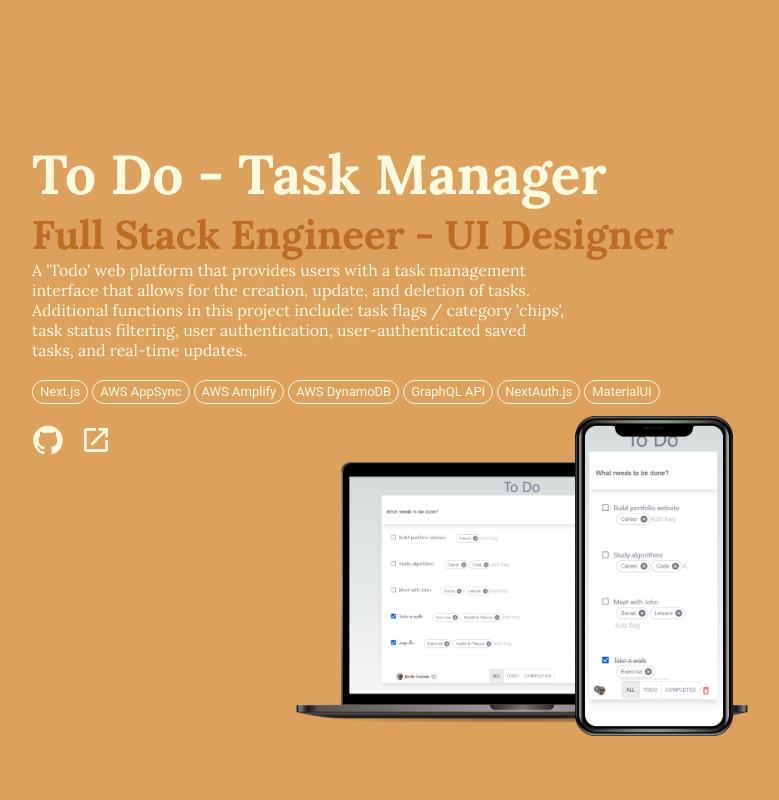
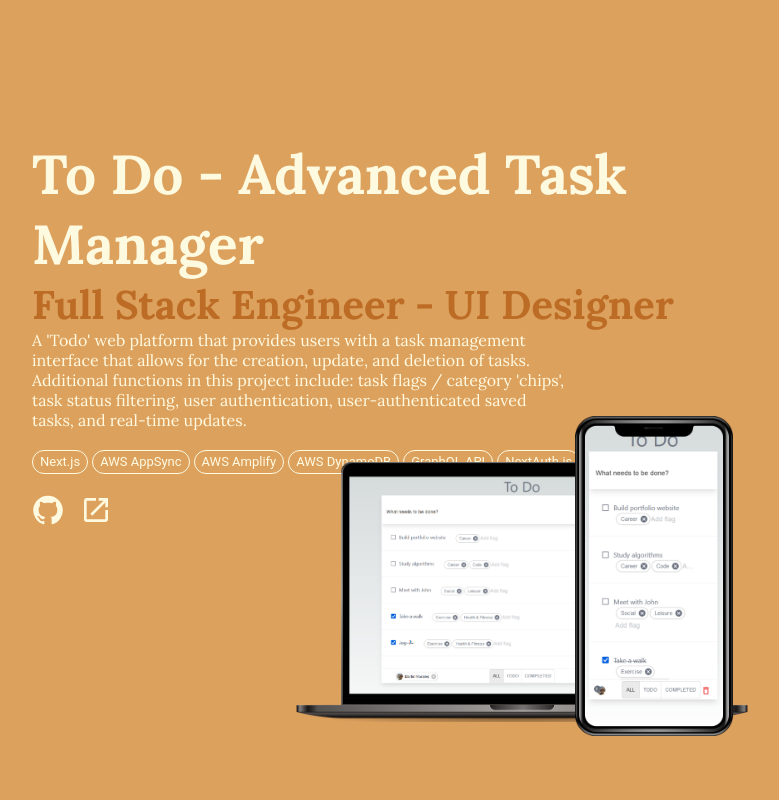
Before and after one commit to morales-martin/personal-website, a Next.js app: page /components/Projects in a window 1280 px wide. Shown: the top 800 px of the page, without its empty margins (272-1051 px from the left). Built offline with nearby package versions, Linux system fonts and the light colour scheme.

Commit message:
updated project content

```diff
--- a/src/pages/components/Projects.jsx
+++ b/src/pages/components/Projects.jsx
@@ -5,7 +5,7 @@ import styles from "./Projects.module.css";
 function Projects({ className }) {
   const [projects, setProjects] = useState([
     {
-      title: "To Do - Task Manager",
+      title: "To Do - Advanced Task Manager",
       roles: ["Full Stack Engineer", "UI Designer"],
       description:
         "A 'Todo' web platform that provides users with a task management interface that allows for the creation, update, and deletion of tasks. Additional functions in this project include: task flags / category 'chips', task status filtering, user authentication, user-authenticated saved tasks, and real-time updates.",
```
